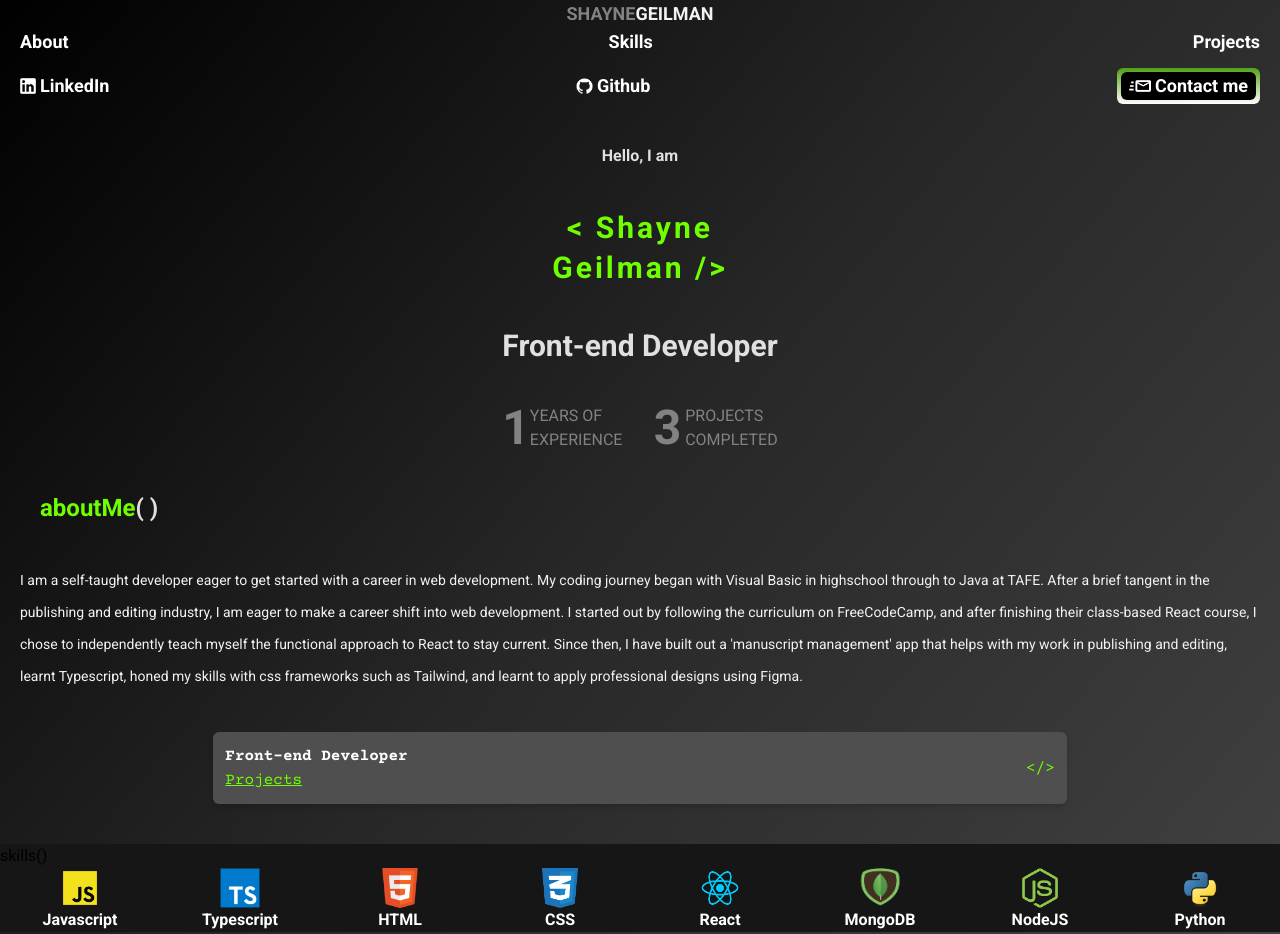
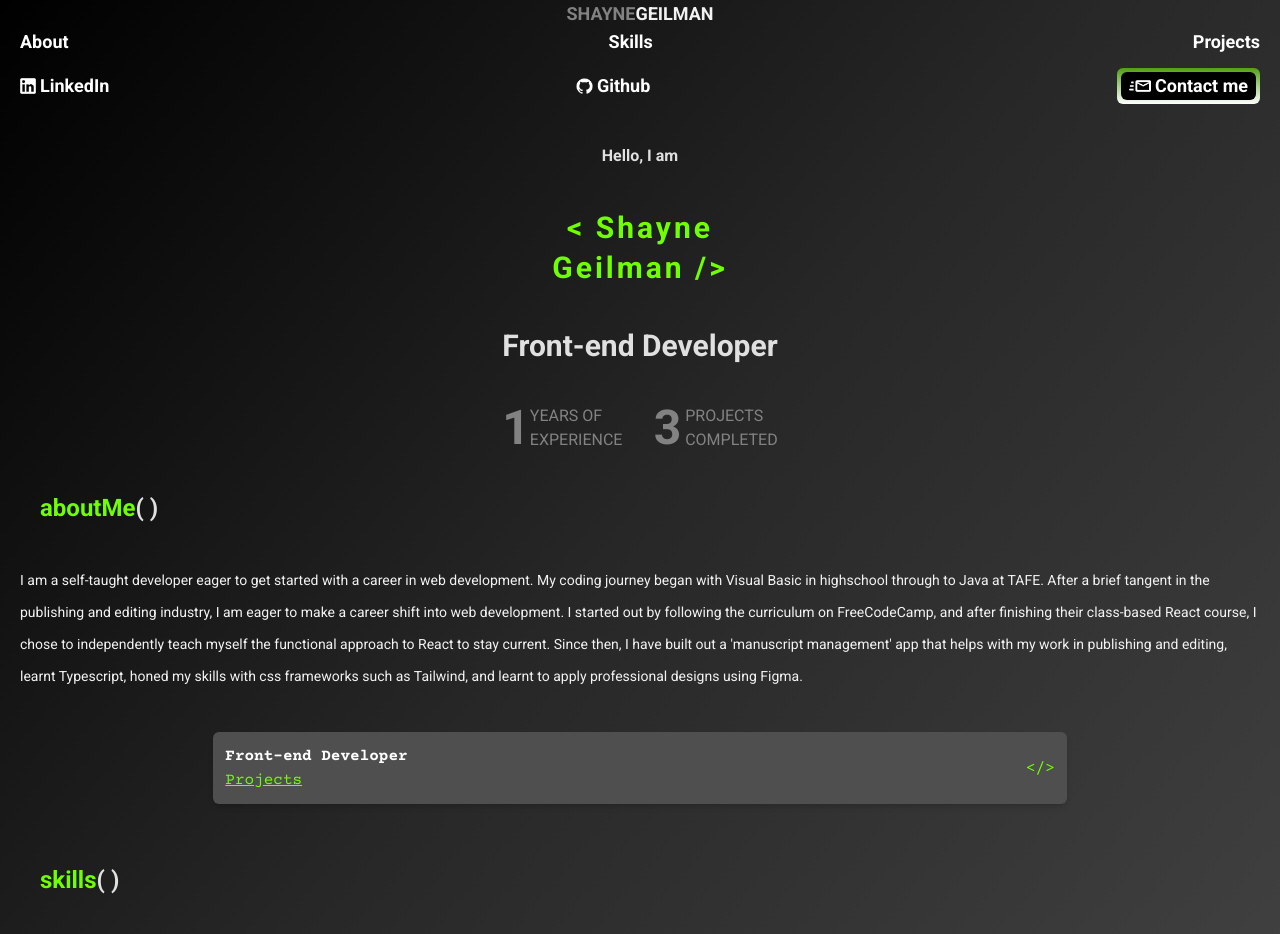
Before and after one commit to ShayneJG/Portfolio, a React (Vite) app: page / in a window 1280 px wide. Shown: the top 934 px of the page. Built offline with nearby package versions, Linux system fonts and the light colour scheme.

Commit message:
hover states implemented

```diff
--- a/src/components/header.tsx
+++ b/src/components/header.tsx
@@ -12,28 +12,34 @@ function Header() {
         id="navbar"
         className="flex w-full px-5 justify-between text-white text-lg font-bold "
       >
-        <a href="#about">About</a>
-        <a href="#skills">Skills</a>
-        <a href="#projects">Projects</a>
+        <a className="hover:text-[#70FF00]" href="#about">
+          About
+        </a>
+        <a className="hover:text-[#70FF00]" href="#skills">
+          Skills
+        </a>
+        <a className="hover:text-[#70FF00]" href="#projects">
+          Projects
+        </a>
       </nav>
       <div
         id="socials"
         className="flex w-full px-5 mt-3 justify-between text-white text-lg font-bold flex-wrap  items-center "
       >
         <a
-          className="flex items-center"
+          className="flex items-center hover:text-[#70FF00]"
           href="https://www.linkedin.com/in/shayne-geilman-b0731a96/"
           target="_blank"
         >
           <img
-            className="h-4 pr-1"
+            className="h-4 pr-1 hover:text-[#70FF00]"
             src="src/assets/linkedIn.png"
             alt="linkedinlogo"
           />
           LinkedIn
         </a>
         <a
-          className="flex items-center"
+          className="flex items-center hover:text-[#70FF00]"
           href="https://github.com/ShayneJG"
           target="_blank"
         >
@@ -44,7 +50,7 @@ function Header() {
           />
           Github
         </a>
-        <div className="bg-gradient-to-t from-white to-[#70FF008C] rounded-md p-1">
+        <div className="bg-gradient-to-t from-white to-[#70FF008C] rounded-md p-1 hover:text-[#70FF00] hover:cursor-pointer hover:bg-[#70FF008C]">
           <a
             onClick={() => {
               setContact(true);
@@ -64,20 +70,26 @@ function Header() {
             action="https://formspree.io/f/mrgvlapv"
             method="POST"
             id="contact"
-            className="absolute flex flex-col border-2 rounded-lg bg-black border-[#70FF00] left-0 right-0 bottom-0 top-20 mx-auto p-5 h-1/2 justify-between max-w-max	"
+            className="absolute flex flex-col border rounded-lg bg-black border-[#70FF00]/75 left-0 right-0 bottom-0 top-20 mx-auto p-5 h-1/2 justify-between max-w-max	shadow-md shadow-[#70FF00]/50"
           >
             <div>
               <label className="block mb-2">
                 Name
-                <input name="name" className="w-full text-black" type="text" />
+                <input
+                  name="name"
+                  required
+                  className="w-full text-black rounded-md"
+                  type="text"
+                />
               </label>
             </div>
             <div>
               <label className="block">
                 Email
                 <input
+                  required
                   name="email"
-                  className="w-full text-black"
+                  className="w-full text-black rounded-md"
                   type="email"
                 />
               </label>
@@ -87,7 +99,7 @@ function Header() {
                 Contact number (optional)
                 <input
                   name="number"
-                  className="w-full text-black"
+                  className="w-full text-black rounded-md"
                   type="number"
                 />
               </label>
@@ -96,8 +108,9 @@ function Header() {
               <label className="block">
                 Comments
                 <textarea
+                  required
                   name="comments"
-                  className="w-full text-black"
+                  className="w-full text-black rounded-md"
                 ></textarea>
               </label>
             </div>
--- a/src/components/skills.tsx
+++ b/src/components/skills.tsx
@@ -1,7 +1,12 @@
 function Skills() {
   return (
-    <div className="bg-[#161616]">
-      <h2 id="skills">skills()</h2>
+    <div className="py-5">
+      <div className="font-bold flex mb-5">
+        <h1 id="projects" className="text-[#70FF00] pl-10 pb-5 text-2xl  ">
+          skills
+        </h1>
+        <p className="text-[#E0E0E0] text-2xl">( )</p>
+      </div>
       <div>
         <div id="left">
           <ul className="w-full flex flex-wrap justify-center">
```
